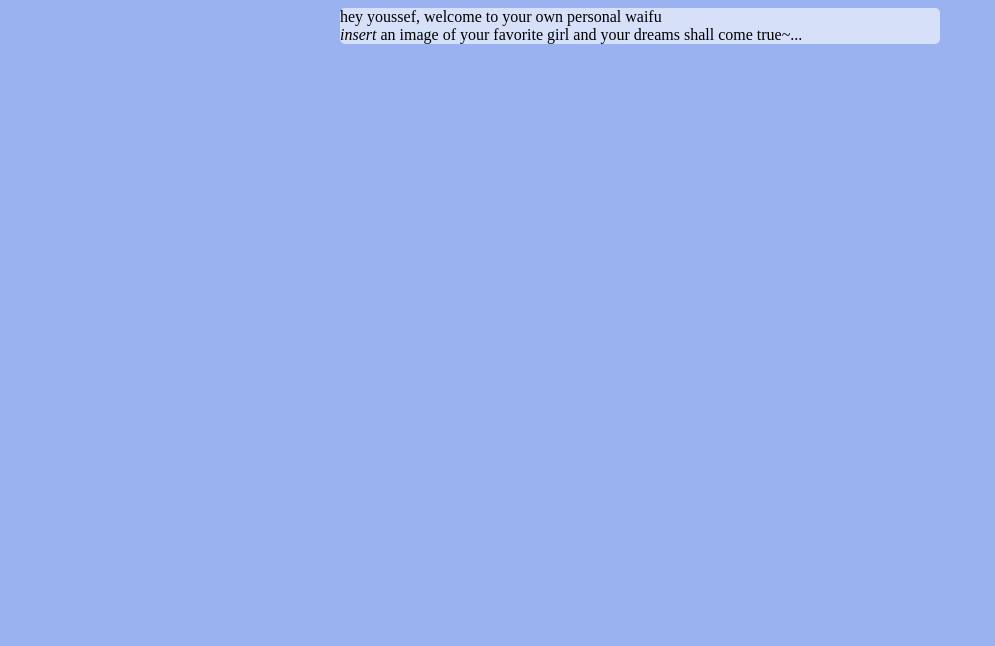
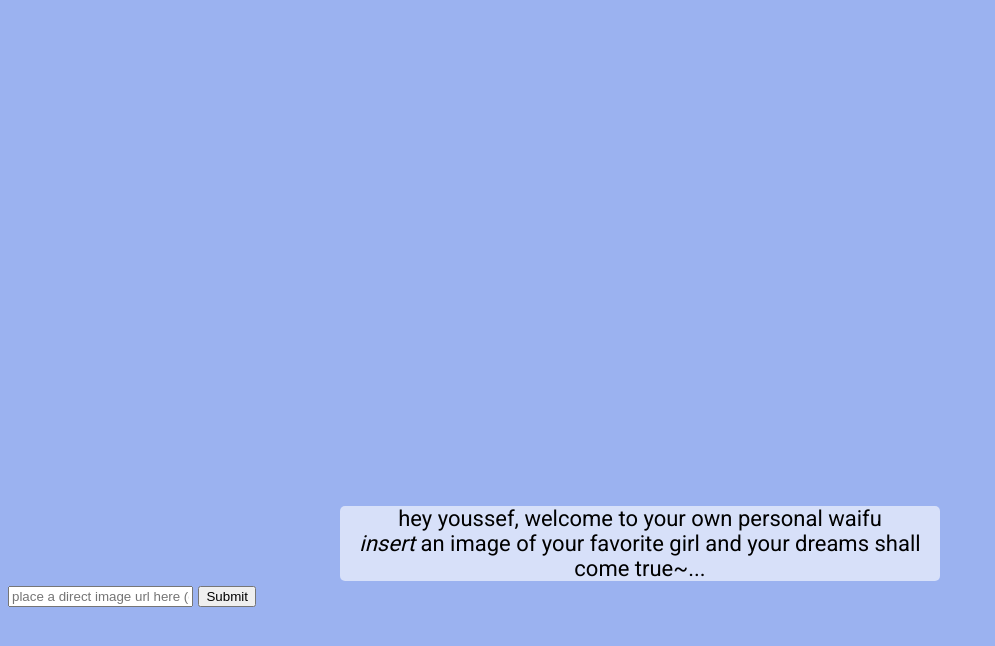
Before and after one commit to babababababababababababababababa/yousef, a plain HTML site: page index.html in a window 1280 px wide. Shown: the whole page, without its empty margins (0-995 px from the left). Drawn offline with Linux system fonts and the light colour scheme.

Commit message:
Update index.html

```diff
--- a/index.html
+++ b/index.html
@@ -1,9 +1,12 @@
 <html>
 <head>
+  <link href='https://fonts.googleapis.com/css?family=Roboto' rel='stylesheet'>
   <title>ultra instinct waifu simulator **FOR YOUSSEFF'S EYES ONLY**</title>
   <style>
     body{
       background-color: #9bb2f0;
+      font-family: 'Roboto';
+      font-size: 22px;
     }
     #startBox{
       background-color: #D7E0F9;
@@ -11,6 +14,8 @@
       width: 600px;
       margin-left: auto;
       margin-right: auto;
+      text-align: center;
+      margin-top: 40%;
     }
   </style>
 </head>
@@ -19,7 +24,8 @@
     hey youssef, welcome to your own personal waifu<br>
     <em>insert</em> an image of your favorite girl and your dreams shall come true~...
   </div>
-
+  <input type="text" placeholder="place a direct image url here (dont be a moron)">
+  <input type="button" value="Submit">
   <script>
   </script>
 </body>
```
